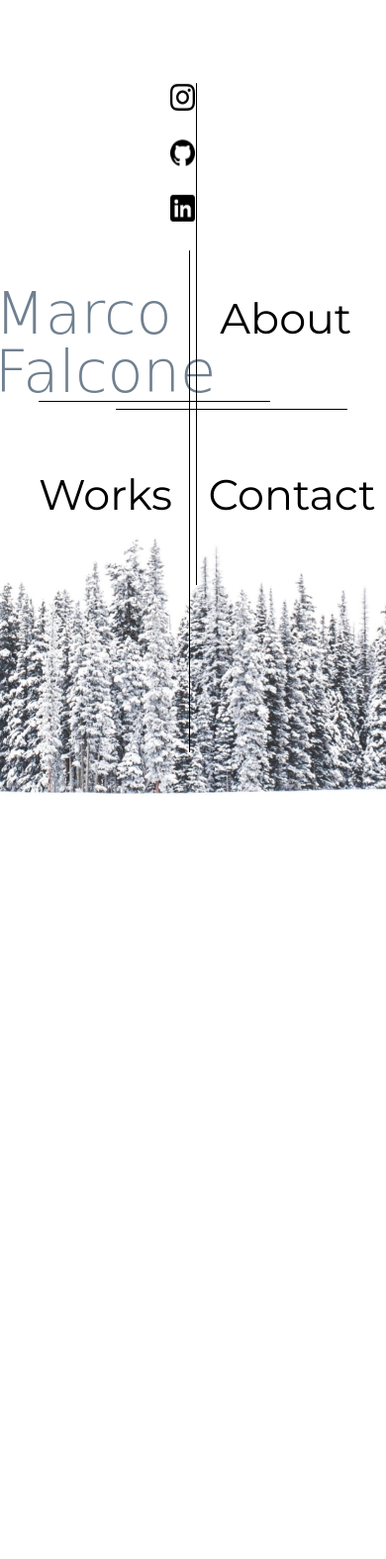
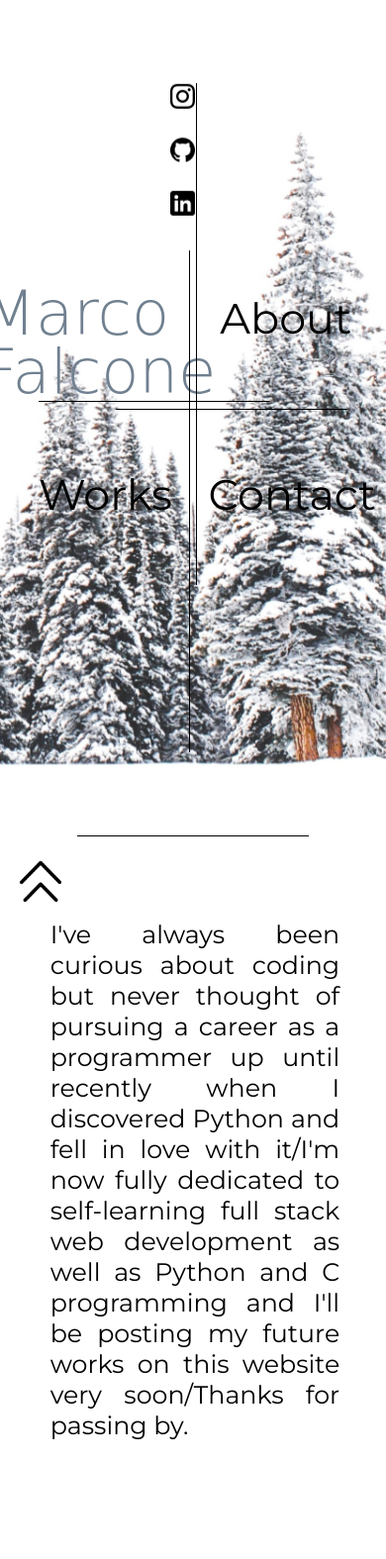
Before and after one commit to MarcoFalcone/Portfolio, a Python web app: template templates/page.html in a window 390 px wide. Shown: the top 1575 px of the page at 99% size. Before the commit the page ends 802 px from the top, so only its background shows below. Run offline with Jinja, Linux system fonts and the light colour scheme; the template is opened without the code that fills it, so the values that code supplies are empty; some web fonts are replaced.

Commit message:
background and other changes

```diff
--- a/static/style.css
+++ b/static/style.css
@@ -8,13 +8,31 @@ html, body{
 }
 
 .background {
-  background: no-repeat center center fixed;
+  background: url(images/white.jpg) no-repeat center center fixed;
   background-size: cover;
-  position: fixed;
+  position: absolute;
   top: 0;
   right: 0;
   bottom: 0;
   left: 0;
+  opacity: 0;
+  animation: fadein 2s ease-out 0.5s forwards;
+}
+
+.backgrounddevice {
+    display: none;
+    content:"";
+    position:fixed;
+    top:0;
+    height:100vh;
+    left:0;
+    right:0;
+    z-index:-1;
+    background: url(images/white3.jpg) center center;
+    -webkit-background-size: cover;
+    -moz-background-size: cover;
+    -o-background-size: cover;
+    background-size: cover;
     opacity: 0;
     animation: fadein 2s ease-out 0.5s forwards;
 }
@@ -156,7 +174,7 @@ html, body{
   font-weight: lighter;
   text-align: justify;
   color: black;
-  font-size: 2.8vh;
+  font-size: 3vh;
   position: absolute;
   background: rgba(255, 255, 255, 0.8);
 }
@@ -634,40 +679,61 @@ html, body{
     scroll-behavior: smooth;
   }
 
+@keyframes slideup {
+  0%{
+    transform: translateY(10vh);
+  }
+}
+
+@keyframes slidedown {
+  0%{
+    transform: translateY(-10vh);
+  }
+}
+
   @keyframes slideleft {
     0%{
-      transform: translateX(-400px);
+      transform: translateX(-10vw);
     }
   }
 
   @keyframes slideright {
     0%{
-      transform: translateX(400px);
+      transform: translateX(10vw);
     }
+  }
+
+     .background {
+      display: none;
+    }
+
+    .backgrounddevice {
+      display: block;
     }
 
     .lineleft {
       position: absolute;
       top: 48%;
-      left: 10%;
+
     }
 
     .lineright {
         position: absolute;
         bottom: 51%;
-      right: 10%;
+
     }
 
     .linebottom {
         position: absolute;
         left: 49%;
-      bottom: 10%;
+
+
     }
 
     .lineup {
         position: absolute;
         right: 49%;
-      top: 10%;
+
     }
 
     .my_name {
@@ -675,13 +741,19 @@ html, body{
       position: absolute;
       left: 56%;
       top: 48%;
-      font-size: 7vh;
+      font-size: 16vw;
     }
 
     .socials {
       left: 50.5%;
       top: 37%;
       width: 25px;
+    }
+
+    .insta,
+    .git,
+    .linkedin {
+      height: 25px;
     }
 
     .about {
@@ -697,8 +769,8 @@ html, body{
     }
 
     .abouttxtdevice {
-      width: 85vw;
-      left: 7vw;
+      width: 75vw;
+      left: 13vw;
       top: 10vh;
     }
 
--- a/templates/page.html
+++ b/templates/page.html
@@ -11,7 +11,7 @@
     </head>
     <body>
 
-        <div class="background" style=background-image:url(static/images/white.jpg)></div>
+        <div class="background"></div>
 
         <div class="socials">
           <a href="https://www.instagram.com/markrius_/" target="_blank"><img class="insta" src="static/images/insta.png"></img></a>
@@ -41,7 +41,7 @@
           <div class="workscont">
             <div class="scrollmenu">
               <div class="work1">
-                <a href=""><p>My personal responsive portfolio built from scratch using html/css and flask</p></a>
+                <a href="https://github.com/MarcoFalcone/Portfolio" target="_blank">My personal responsive portfolio built from scratch using html/css and flask</a>
               </div>
             </div>
           </div>
@@ -49,6 +49,7 @@
 
         <div class="contact">
           <p>Contact</p>
+            <div class="mail"><p>mfalcone.dev@gmail.com</p></div>
 
             <form action="submit_form" method="post">
               <div class="formgroup">
@@ -76,6 +77,9 @@
               <div class="lineup"></div>
 
             <!device>
+
+            <div class="backgrounddevice"></div>
+
             <div class="homedevicecont" id="homedevicecont"></div>
 
             <div class="aboutdevicecont" id="aboutdevicecont">
@@ -93,7 +97,7 @@
 
             <div class="workdevicecont" id="workdevicecont">
               <div class="work1device">
-                <a href=""><p>My personal responsive portfolio built from scratch using html/css and flask</p></a>
+                <a href="https://github.com/MarcoFalcone/Portfolio" target="_blank">My personal responsive portfolio built from scratch using html/css and flask</a>
               </div>
 
               <a href="#homedevicecont"><img class="backhome" src="static/images/home.png" ></a>
@@ -101,6 +105,7 @@
             </div>
 
             <div class="contactdevicecont" id="contactdevicecont">
+                <div class="maildevice"><p>mfalcone.dev@gmail.com</p></div>
               <form action="submit_form" method="post">
                 <div class="formgroupdevice">
                   Name <input type="text" id="name" name="name" required>
--- a/templates/thankyou.html
+++ b/templates/thankyou.html
@@ -10,7 +10,8 @@
     </head>
     <body>
 
-        <div class="background" style=background-image:url(static/images/white.jpg)></div>
+        <div class="background"></div>
+        <div class="backgrounddevice"></div>
 
         <div class="thanks">
           <p>Thanks! I will get in touch with you shortly.</p>
```
Also changed, not shown: other parts of static/style.css (+36 -5 lines), static/style2.css (+29 -4 lines), static/images/white3.jpg (added). Lines whose indentation alone changed are shown as unchanged.
